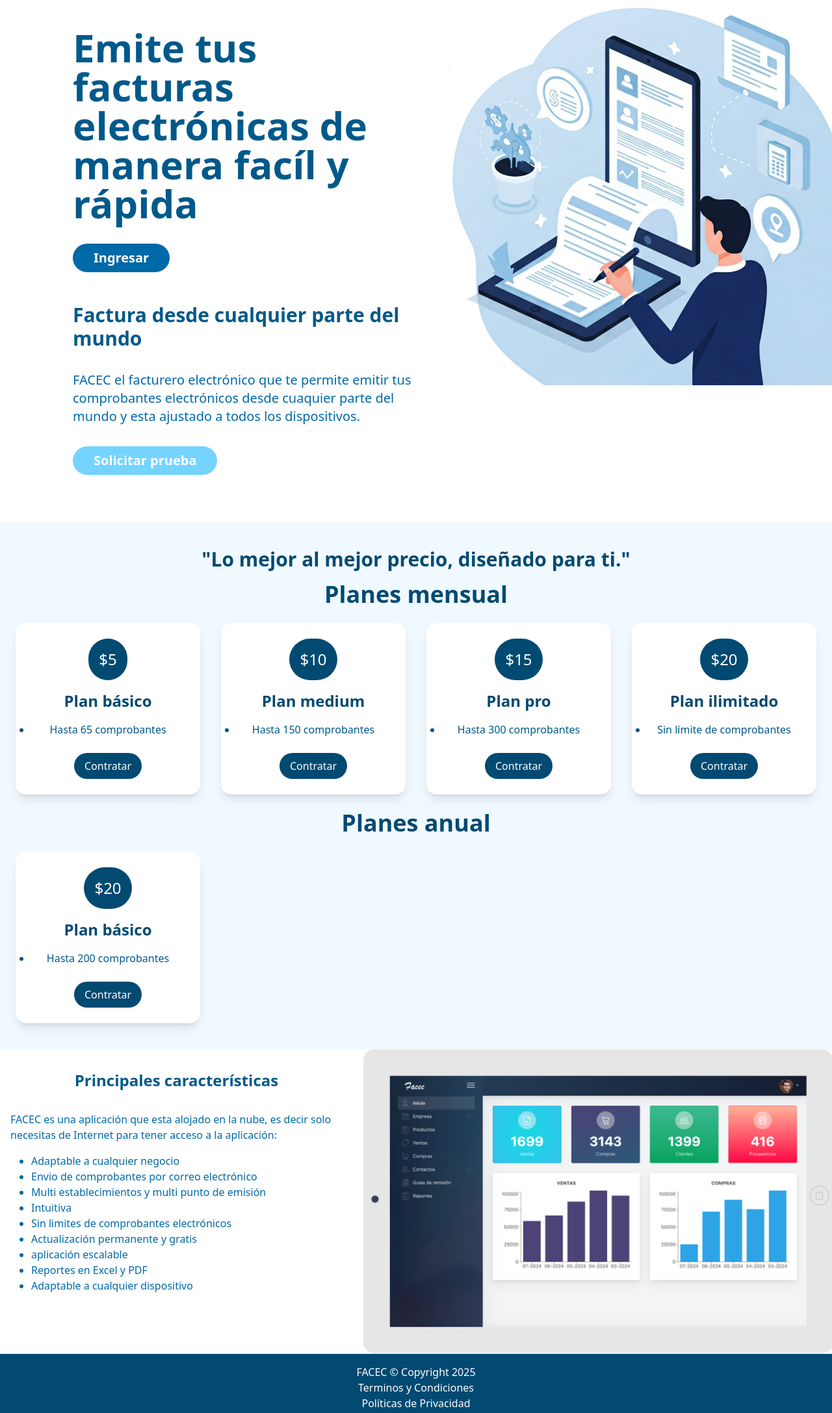
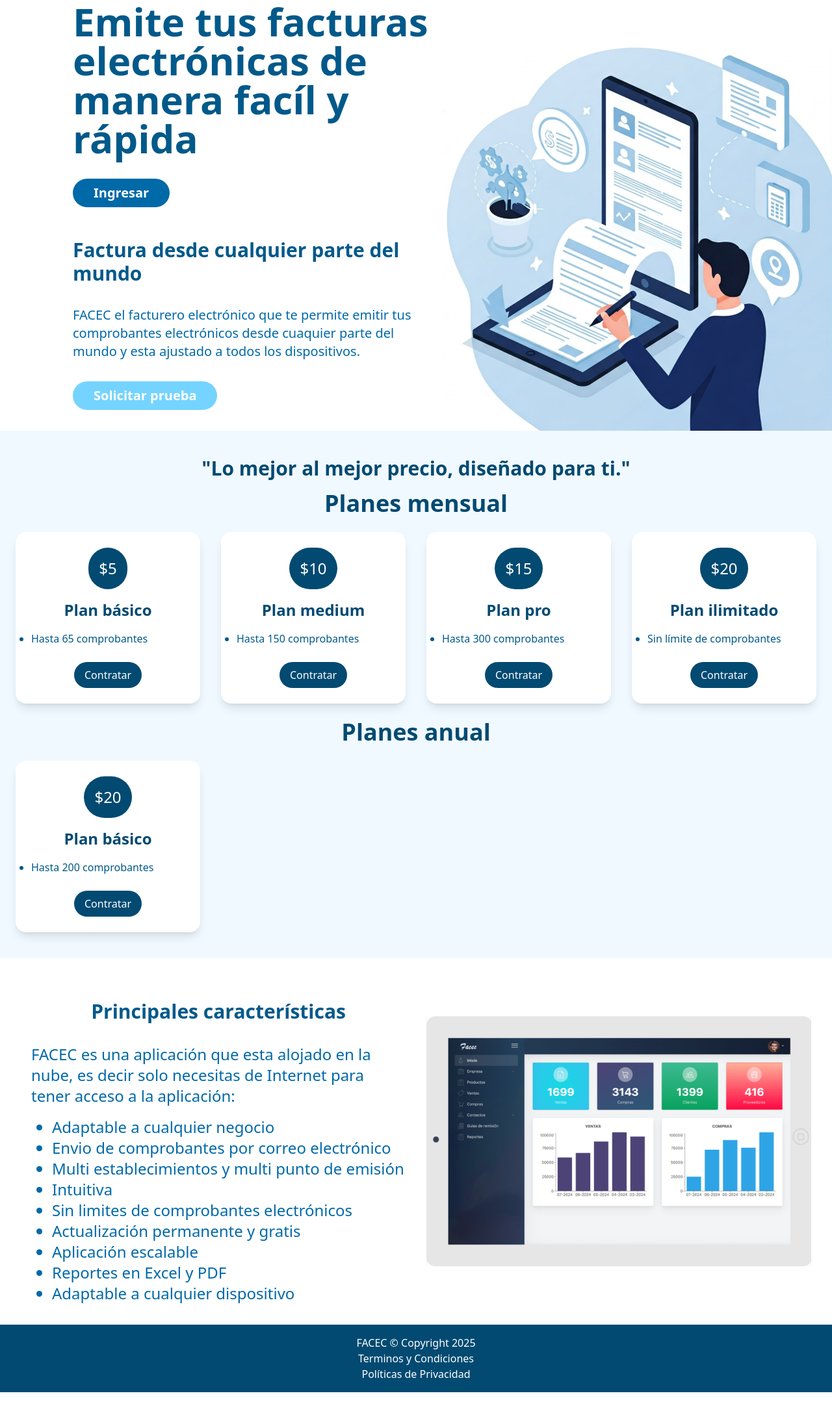
Before and after one commit to pedroguaillas/facec-landing-page, an Astro site: page / in a window 1280 px wide. Shown: the part 77-2252 px from the top of the page at 65% size. After the commit the page ends 2220 px from the top, so only its background shows below. Built offline with nearby package versions, Linux system fonts and the light colour scheme; Astro itself is replaced by a stand-in of ours.

```diff
--- a/src/components/Banner.astro
+++ b/src/components/Banner.astro
@@ -3,35 +3,39 @@
 import banner from "../assets/banner.png";
 ---
 
-<div class="flex flex-col md:flex-row mt-4">
+<div class="flex flex-col sm:flex-row mt-4">
     <!-- Para la parte izquierda solo texto -->
-    <div class="mx-4 sm:mx-8 md:ml-10 xl:ml-28 sm:h-screen flex items-center">
+    <div class="mx-4 md:ml-8 xl:ml-28 flex items-center">
         <div class="text-center sm:text-left">
-            <h1 class="font-bold text-sky-800 text-4xl xl:text-6xl">
+            <h1
+                class="font-bold text-sky-800 text-2xl sm:text-3xl md:text-4xl xl:text-6xl"
+            >
                 Emite tus facturas electrónicas de manera facíl y rápida
             </h1>
             <button
-                class="rounded-full bg-sky-700 text-white text-xl px-8 py-2 my-8 font-bold"
+                class="rounded-full bg-sky-700 text-white md:text-xl px-8 py-2 my-8 font-bold"
                 >Ingresar</button
             >
             <section>
-                <h2 class="font-bold text-sky-800 text-2xl sm:text-3xl py-4 mb-4">
+                <h2
+                    class="font-bold text-sky-800 md:text-2xl lg:text-3xl py-4 mb-4"
+                >
                     Factura desde cualquier parte del mundo
                 </h2>
-                <p class="text-xl sm:text-xl text-sky-700">
+                <p class="hidden lg:block lg:text-xl text-sky-700">
                     FACEC el facturero electrónico que te permite emitir tus
                     comprobantes electrónicos desde cuaquier parte del mundo y
                     esta ajustado a todos los dispositivos.
                 </p>
             </section>
             <button
-                class="rounded-full bg-sky-300 text-white text-xl px-8 py-2 my-8 font-semibold"
+                class="hidden lg:block rounded-full bg-sky-300 text-white md:text-xl px-8 py-2 my-8 font-semibold"
                 >Solicitar prueba</button
             >
         </div>
     </div>
     <!-- para la parte derecha en dispositivo sm -->
-    <div class="hidden sm:block">
-        <Image src={banner} width={1800} alt="Banner" />
+    <div class="hidden sm:flex items-end">
+        <Image src={banner} class="bottom-0" width={1800} alt="Banner" />
     </div>
 </div>
--- a/src/components/Characteristics.astro
+++ b/src/components/Characteristics.astro
@@ -4,19 +4,21 @@
 ---
 
 <div>
-    <div class="container mx-auto flex flex-col gap-4 md:flex-row">
+    <div class="container mx-auto flex flex-col gap-4 p-8 md:flex-row">
         <!-- Primera columna -->
-        <div class="px-4">
-            <h2 class="text-center my-8 block font-bold text-2xl text-sky-800">
+        <div class="sm:px-4 w-full">
+            <h2 class="text-center my-8 block font-bold text-3xl text-sky-800">
                 Principales características
             </h2>
-            <p class="text-sky-700 mb-4">
+            <p class="text-sky-700 mb-4 lg:text-2xl">
                 FACEC es una aplicación que esta alojado en la nube, es decir
                 solo necesitas de Internet para tener acceso a la aplicación:
             </p>
-            <ul class="text-sky-700 ml-8">
+            <ul class="text-sky-700 ml-8 lg:text-2xl">
                 <li class="list-disc">Adaptable a cualquier negocio</li>
-                <li class="list-disc">Envio de comprobantes por correo electrónico</li>
+                <li class="list-disc">
+                    Envio de comprobantes por correo electrónico
+                </li>
                 <li class="list-disc">
                     Multi establecimientos y multi punto de emisión
                 </li>
@@ -25,14 +27,20 @@
                     Sin limites de comprobantes electrónicos
                 </li>
                 <li class="list-disc">Actualización permanente y gratis</li>
-                <li class="list-disc">aplicación escalable</li>
+                <li class="list-disc">Aplicación escalable</li>
                 <li class="list-disc">Reportes en Excel y PDF</li>
                 <li class="list-disc">Adaptable a cualquier dispositivo</li>
             </ul>
         </div>
         <!-- Segunda columna -->
-        <div class="h-full w-full inline-flex bg-amber-400 items-center">
-            <Image src={appInTable} class="" alt="Aplicación en tablet" />
+        <div class="w-full">
+            <div class="flex h-full items-center">
+                <Image
+                    src={appInTable}
+                    class="w-full"
+                    alt="Aplicación en tablet"
+                />
+            </div>
         </div>
     </div>
 </div>
--- a/src/components/Prices.astro
+++ b/src/components/Prices.astro
@@ -50,7 +50,7 @@
                     <h2 class="font-bold text-sky-900 text-2xl">
                         {price.plan}
                     </h2>
-                    <ul class="mt-4 space-y-1 text-sky-800">
+                    <ul class="mt-4 space-y-1 text-sky-800 text-left">
                         {price.caracteristics.map((caracteristic) => (
                             <li class="list-disc">{caracteristic}</li>
                         ))}
@@ -81,7 +81,7 @@
                     <h2 class="font-bold text-sky-900 text-2xl">
                         {price.plan}
                     </h2>
-                    <ul class="mt-4 space-y-1 text-sky-800">
+                    <ul class="mt-4 space-y-1 text-sky-800 text-left">
                         {price.caracteristics.map((caracteristic) => (
                             <li class="list-disc">{caracteristic}</li>
                         ))}
```
